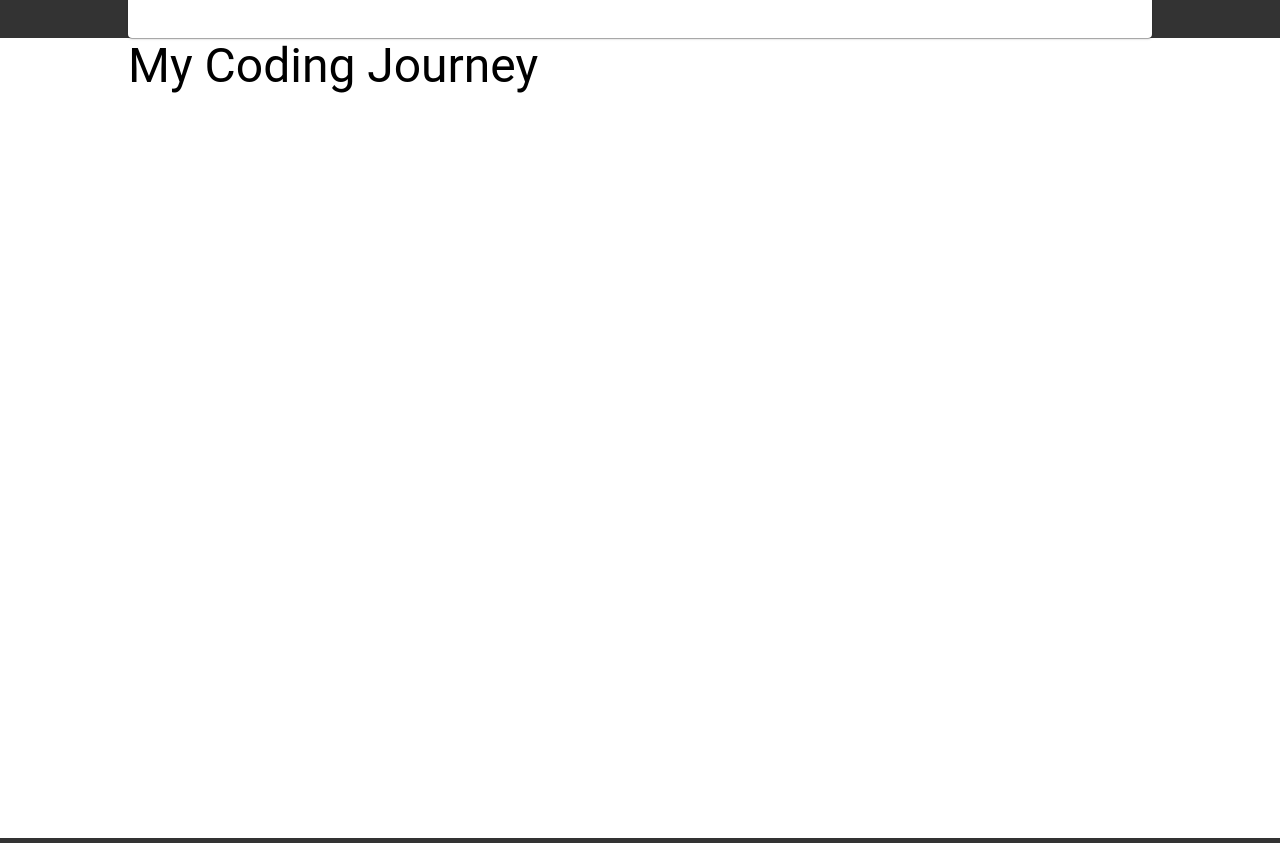
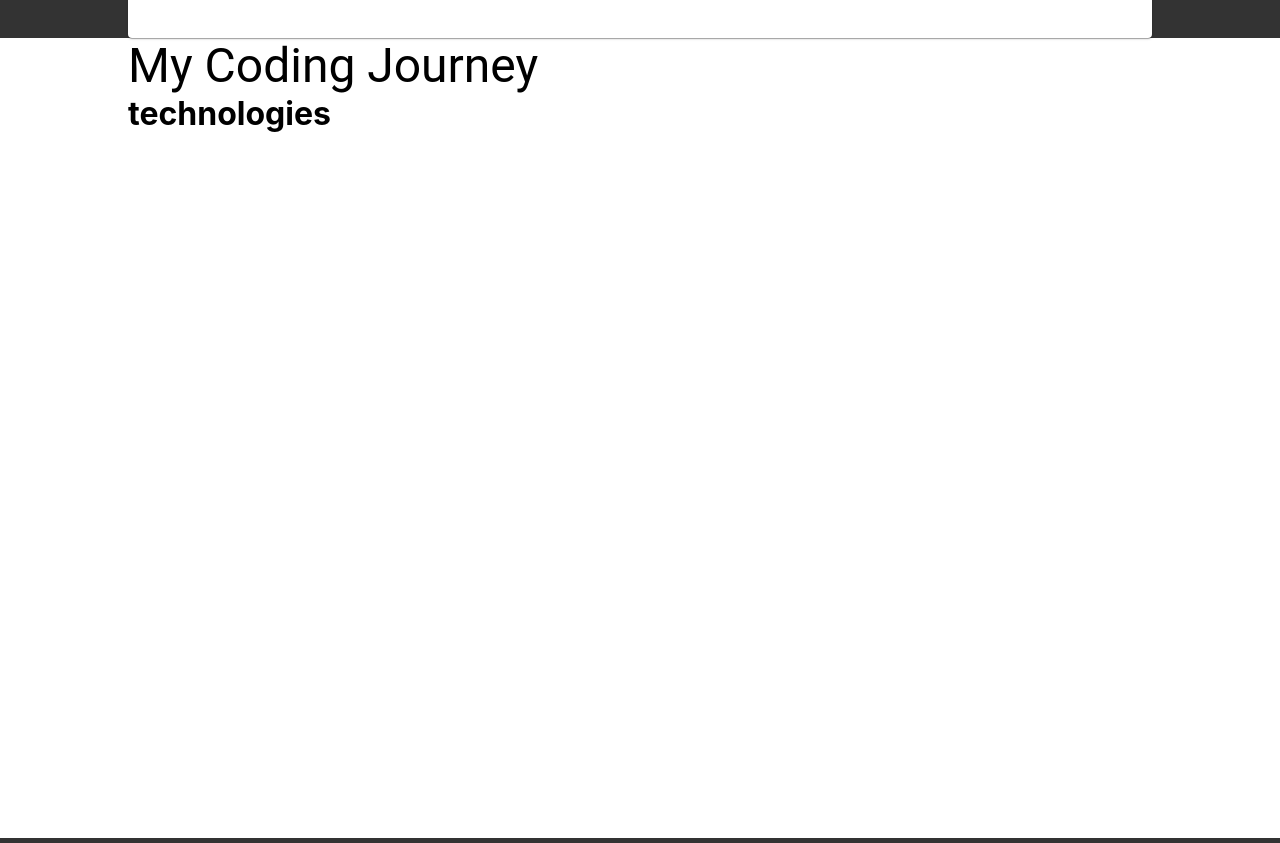
Before and after one commit to sebasbente/portfolio-as, a React (Create React App) app: page / in a window 1280 px wide. Shown: the part 1026-1869 px from the top of the page. Built offline with nearby package versions, Linux system fonts and the light colour scheme.

Commit message:
empezando seccion skills

```diff
--- a/package.json
+++ b/package.json
@@ -7,6 +7,7 @@
     "@emotion/styled": "^11.10.5",
     "@material-ui/core": "^4.12.4",
     "@material-ui/icons": "^4.11.3",
+    "@material-ui/lab": "^4.0.0-alpha.61",
     "@mui/icons-material": "^5.10.15",
     "@mui/material": "^5.10.15",
     "@testing-library/jest-dom": "^5.16.5",
--- a/src/components/Skills.js
+++ b/src/components/Skills.js
@@ -1,5 +1,6 @@
 import React from "react";
 import { makeStyles, Typography } from "@material-ui/core";
+import Technologies from "./Technologies";
 
 
 const Skills = ({ title, dark, id }) => {
@@ -8,6 +9,7 @@ const Skills = ({ title, dark, id }) => {
         <div className={`${classes.section} ${dark && classes.sectiondark}`}>
             <div className={classes.sectioncontent} id={id}>
                 <Typography variant="h3">{title}</Typography>
+                <Technologies />
             </div>
         </div>
 
--- /dev/null
+++ b/src/components/Technologies.js
@@ -0,0 +1,13 @@
+import React from "react";
+
+
+const Technologies = () => {
+    return (
+        <h1>
+            technologies
+        </h1>
+    )
+}
+
+
+export default Technologies
```
Also changed, not shown: 1 other file (tests, documents, lock files or other folders).
